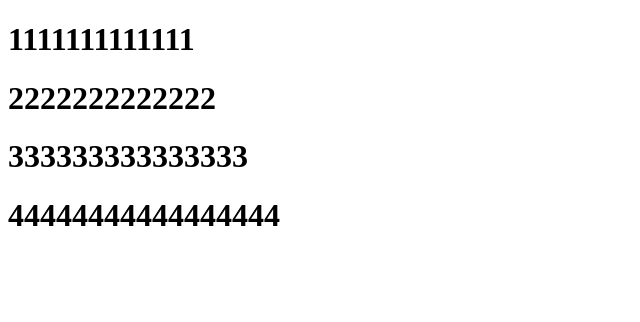
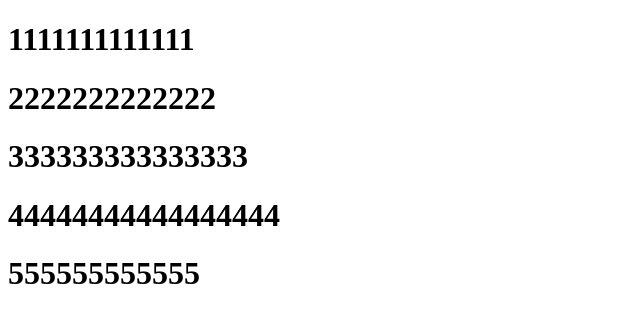
Before and after one commit to Lisophara/aaaa, a plain HTML site: page index.html in a window 1280 px wide. Shown: the whole page, without its empty margins (0-640 px from the left). Drawn offline with Linux system fonts and the light colour scheme.

Commit message:
Update index.html

```diff
--- a/index.html
+++ b/index.html
@@ -11,5 +11,6 @@
     <h1>2222222222222</h1>
     <h1>333333333333333</h1>
     <h1>44444444444444444</h1>
+    <h1>555555555555</h1>
 </body>
 </html>
```
